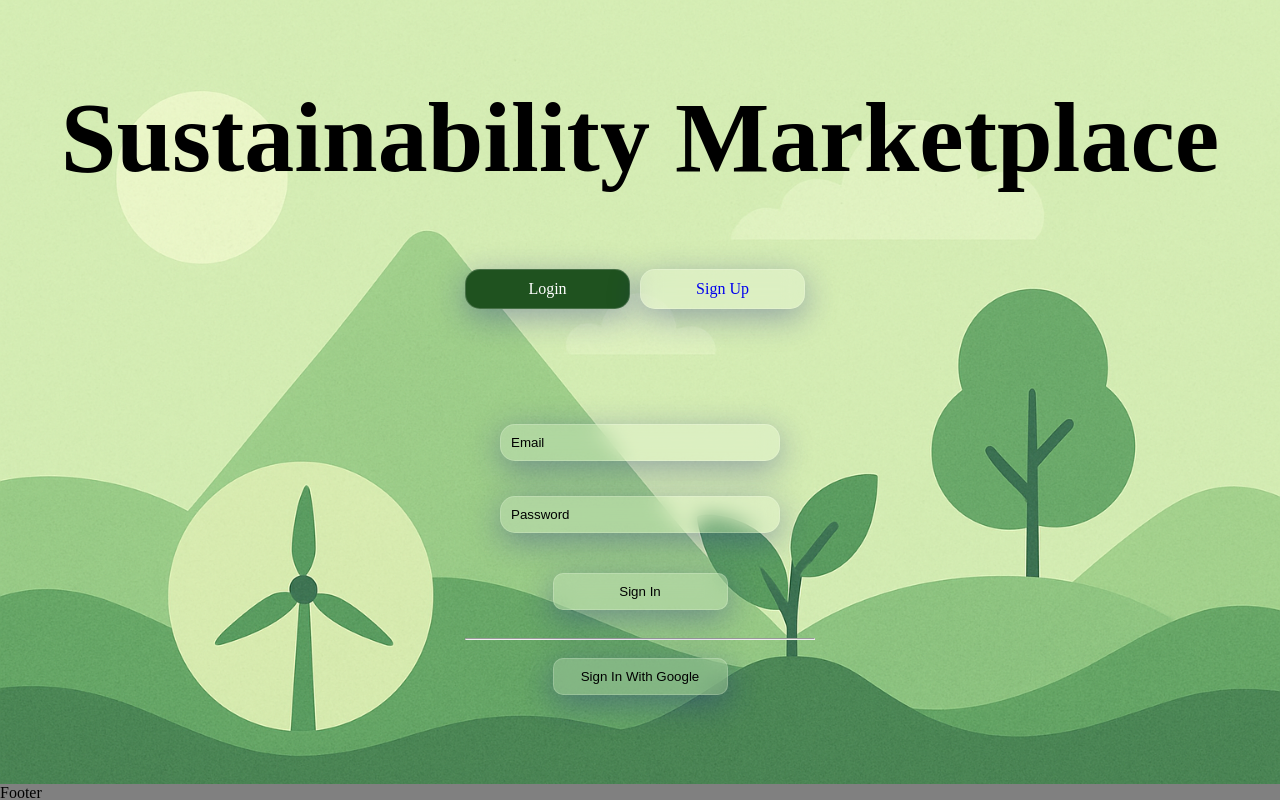
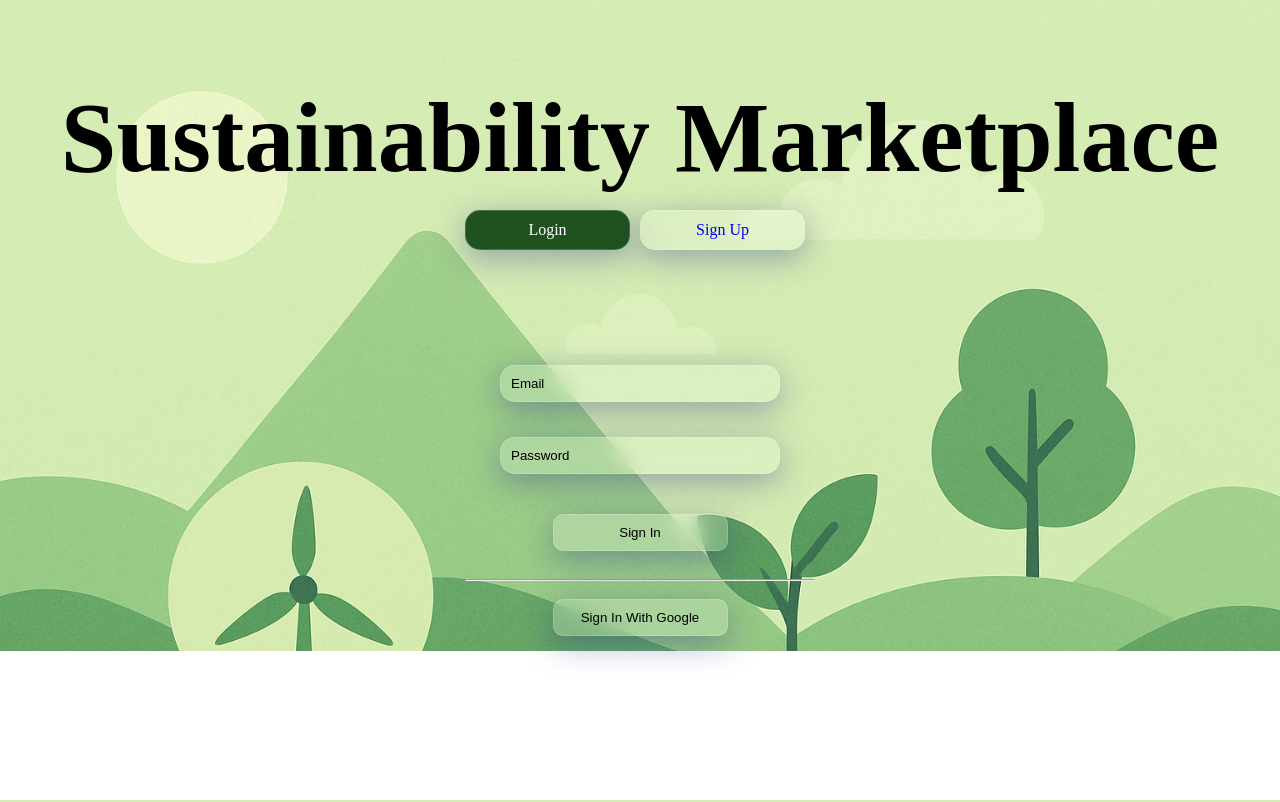
Before and after one commit to ocar15/uvathrift, a Django app: page /login/ in a window 1280 px wide. Run offline with Django 5.2, Linux system fonts and the light colour scheme.

Commit message:
added base template, adding styles and global static files

```diff
--- /dev/null
+++ b/static/css/base.css
@@ -0,0 +1,6 @@
+:root {
+    --background-light: #edede9;
+    --background-dark: #283618;
+    --white: #ffffff;
+
+}
--- /dev/null
+++ b/templates/base.html
@@ -0,0 +1,32 @@
+<!DOCTYPE html>
+<html lang="en">
+<head>
+    {% load static %}
+    <meta charset="UTF-8">
+    <meta name="viewport" content="width=device-width, initial-scale=1.0">
+    <title>{% block title %}UVA Thrift{% endblock %}</title>
+    <link rel="stylesheet" href="{% static 'css/base.css' %}">
+    {% block css %}{% endblock %}
+</head>
+<body>
+    <header>
+        {% block header %}
+        <nav class="navbar">
+
+        </nav>
+        {% endblock %}
+    </header>
+
+    <main>
+        {% block content %}
+
+        {% endblock content %}
+    </main>
+
+    <footer>
+        {% block footer %}
+
+        {% endblock footer %}
+    </footer>
+</body>
+</html>
--- a/users/static/users/login.css
+++ b/users/static/users/login.css
@@ -100,18 +100,7 @@ input[type='submit']:hover {
     cursor: pointer;
 }
 
-.footer {
-    margin: 0 0 0 0;
-    background-color: gray;
-    height: 2vh;
-}
-
-.footer p {
-    display: flex;
-    margin: 0 0 0 0;
-}
-
-body{
+body {
     display: flex;
     flex-direction: column;
     height: 100vh;
--- a/users/templates/users/login.html
+++ b/users/templates/users/login.html
@@ -1,13 +1,18 @@
-{%load static%}
-<html>
-    <head>
-        <link rel="stylesheet" type='text/css' href="{%static 'users/login.css'%}">
-    </head>
-    <body>
-        <div class='background'>
-        <h1 class='login-header'>Sustainability Marketplace</h1>
-        <div class='container login'>
-            <section class='login-box'>
+{% extends 'base.html' %}
+{% load static %}
+
+{% block title %}Login - UVA Thrift{% endblock %}
+
+
+{% block css %}
+    <link rel="stylesheet" type='text/css' href="{%static 'users/login.css'%}">
+{% endblock %}
+
+{% block content %}
+<div class='background'>
+    <h1 class='login-header'>Sustainability Marketplace</h1>
+    <div class='container login'>
+        <section class='login-box'>
             {% comment %} <h1>Login</h1> {% endcomment %}
             <div class='select-buttons'>
                 <a href="{% url 'login' %}" class="{%if mode == 'login'%}active{%endif%}">Login</a>
@@ -33,10 +38,4 @@
         </section>
     </div>
 </div>
-        <footer class='footer'>
-            <p>Footer</p>
-        </footer>
-    </body>
-
-
-</html>
+{% endblock %}
```
Also changed, not shown: exchangeApp/settings.py (+8 -1 lines).
